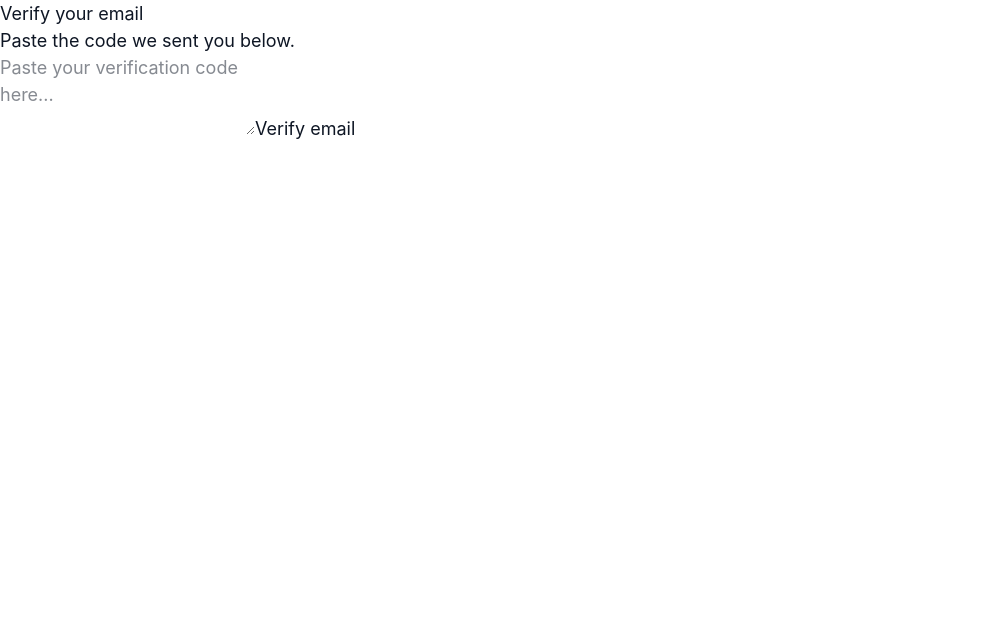
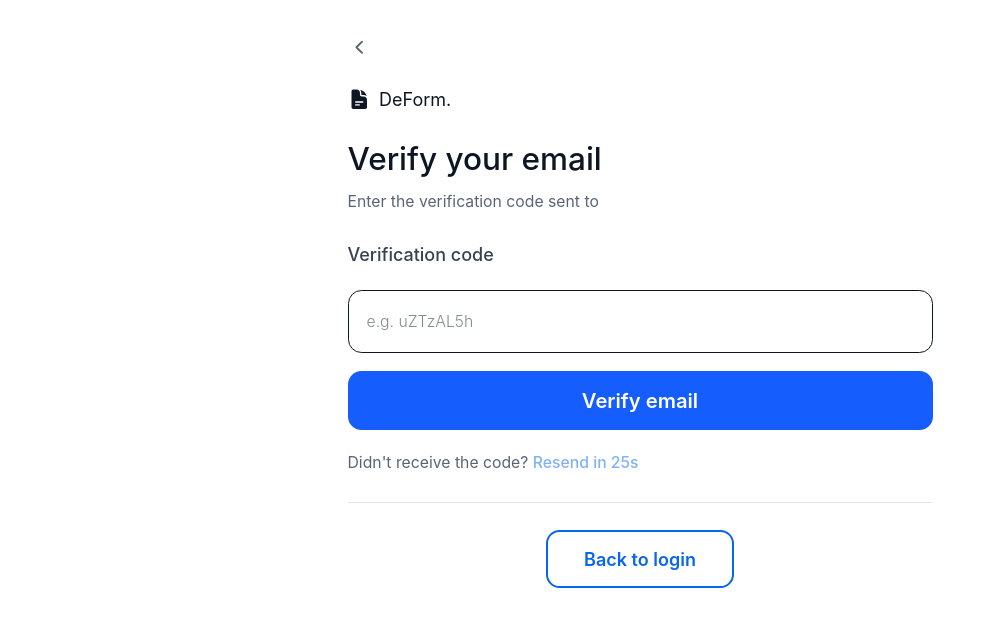
Before and after one commit to MasterIfeanyi/DeForm, a Next.js app: page /verify-email in a window 1280 px wide. Shown: the top 626 px of the page, without its empty margins (0-996 px from the left). Built offline with nearby package versions, Linux system fonts and the light colour scheme; no server answers.

Commit message:
create verify page

```diff
--- a/src/app/verify-email/page.js
+++ b/src/app/verify-email/page.js
@@ -1,14 +1,72 @@
 // app/verify-email/page.tsx
 'use client';
 import { useState } from 'react';
-import { useRouter } from 'next/navigation';
 import { signIn } from 'next-auth/react';
+import Link from 'next/link';
+import { Input, Button, FieldLabel } from '@/components/ui';
+import Icon from '@/icons/Icon';
+
+import React, { useEffect, useRef } from 'react'
+import { useRouter, useSearchParams } from 'next/navigation';
+import { Suspense } from 'react';
+import Image from "next/image";
+import { useTranslation } from "@/hooks/useTranslation"
 
 export default function VerifyEmailPage() {
+
+    const [email, setEmail] = useState(null);
+
+    useEffect(() => {
+        setEmail(sessionStorage.getItem('pendingEmail'));
+    }, []);
+
     const [token, setToken] = useState('');
     const [error, setError] = useState('');
     const [loading, setLoading] = useState(false);
+
+    const [code, setCode] = useState('')
+    const [timer, setTimer] = useState(30)
+
     const router = useRouter();
+
+    const { t } = useTranslation();
+
+    useEffect(() => {
+        if (timer === 0) return
+        const interval = setInterval(() => {
+            setTimer((prev) => prev - 1)
+        }, 1000)
+        return () => clearInterval(interval)
+    }, [timer])
+
+    const handleSubmit = async () => {
+        if (!code.trim()) {
+            setError(t('auth.verify.errors.codeRequired'))
+            return
+        }
+
+        setLoading(true)
+        setError('')
+
+        try {
+            const res = await fetch('/api/verify-email', {
+                method: 'POST',
+                headers: { 'Content-Type': 'application/json' },
+                body: JSON.stringify({ code, email }),
+            })
+
+            const data = await res.json()
+
+            if (!res.ok) {
+                setError(data.error || t('auth.verify.errors.invalidCode'))
+                return
+            }
+
+            router.push('/signin')
+        } finally {
+            setLoading(false)
+        }
+    }
 
     async function handleVerify() {
         setLoading(true);
@@ -28,7 +86,7 @@ export default function VerifyEmailPage() {
             return;
         }
 
-         // 2. Grab credentials stored during signup
+        // 2. Grab credentials stored during signup
         const email = sessionStorage.getItem('pendingEmail');
         const password = sessionStorage.getItem('pendingPassword');
 
@@ -52,20 +110,106 @@ export default function VerifyEmailPage() {
         router.push('/dashboard');
     }
 
+    const resendCode = async () => {
+        if (timer > 0) return
+
+        await fetch('/api/resend-code', {
+            method: 'POST',
+            headers: { 'Content-Type': 'application/json' },
+            body: JSON.stringify({ email }),
+        })
+
+        setTimer(30)
+    }
+
     return (
-        <div>
-            <h1>Verify your email</h1>
-            <p>Paste the code we sent you below.</p>
-            <textarea
-                value={token}
-                onChange={(e) => setToken(e.target.value)}
-                placeholder="Paste your verification code here..."
-                rows={3}
-            />
-            {error && <p style={{ color: 'red' }}>{error}</p>}
-            <button onClick={handleVerify} disabled={loading || !token}>
-                {loading ? 'Verifying...' : 'Verify email'}
-            </button>
+        <div className="min-h-screen bg-background flex flex-col items-center px-4 py-8">
+
+            {/* Back */}
+            <div className="w-full max-w-130 mb-6">
+                <Link href="/signin" className="text-muted-foreground hover:text-foreground">
+                    <Icon name="back" className="w-5 h-5" />
+                </Link>
+            </div>
+
+            <div className="w-full max-w-130">
+
+                {/* Logo */}
+                <div className="flex items-center gap-2 mb-5">
+                    <Icon name="document" className="w-5 h-5" /> DeForm.
+                </div>
+
+                {/* Heading */}
+                <h3 className="text-[1.75rem] font-medium mb-2">
+                    {t('auth.verify.title')}
+                </h3>
+
+                <p className="text-muted-foreground text-sm mb-6">
+                    {t('auth.verify.subtitle')}{' '}
+                    <span className="text-foreground font-medium">{email ?? ''}</span>
+                </p>
+
+                {/* Code Input */}
+                <div className="mb-2">
+                    <FieldLabel
+                        labelIdentifier={t('auth.verify.codeLabel')}
+                        className="text-base font-medium mb-3 block"
+                    />
+                    <Input
+                        value={code}
+                        onChange={(e) => {
+                            setCode(e.target.value)
+                            if (error) setError('')
+                        }}
+                        placeholder={t('auth.verify.codePlaceholder')}
+                        className={`h-14 text-base rounded-xl ${error ? 'border-danger focus:border-danger' : ''
+                            }`}
+                    />
+                    {error && (
+                        <p className="text-danger text-xs mt-1">{error}</p>
+                    )}
+                </div>
+
+                {/* CTA */}
+                <Button
+                    variant="primary"
+                    size="large"
+                    loading={loading}
+                    onClick={handleVerify}
+                    className="rounded-xl! mt-4 bg-blue-600! hover:bg-blue-700! text-lg!"
+                >
+                    {t('auth.verify.verifyButton')}
+                </Button>
+
+                {/* Resend */}
+                <div className="mt-5 text-sm text-muted-foreground">
+                    {t('auth.verify.noCode')}{' '}
+                    <button
+                        onClick={resendCode}
+                        disabled={timer > 0}
+                        className="text-primary font-medium disabled:opacity-50"
+                    >
+                        {timer > 0
+                            ? t('auth.verify.resendIn', { seconds: timer })
+                            : t('auth.verify.resend')}
+                    </button>
+                </div>
+
+                {/* Divider */}
+                <div className="border-t border-border my-6"></div>
+
+                {/* Back */}
+                <div className="flex justify-center">
+                    <Button
+                        variant="other"
+                        className="h-12! rounded-xl! px-8! border-2! border-primary! text-primary! hover:bg-accent!"
+                    >
+                        <Link href="/signin">
+                            {t('auth.verify.backToLogin')}
+                        </Link>
+                    </Button>
+                </div>
+            </div>
         </div>
     );
 }
--- a/src/hooks/useTranslation.js
+++ b/src/hooks/useTranslation.js
@@ -2,15 +2,19 @@ import { useContext } from "react"
 import { I18nContext } from "@/i18n/I18nProvider"
 
 export function useTranslation() {
-
   const { dictionary } = useContext(I18nContext)
 
-  function t(path) {
-
-    return path
+  function t(path, params) {
+    const value = path
       .split(".")
       .reduce((obj, key) => obj?.[key], dictionary)
 
+    if (!params || typeof value !== 'string') return value
+
+    return Object.entries(params).reduce(
+      (str, [key, val]) => str.replace(`{${key}}`, val),
+      value
+    )
   }
 
   return { t }
--- a/src/i18n/locales/en.json
+++ b/src/i18n/locales/en.json
@@ -64,9 +64,9 @@
             "codeLabel": "Verification code",
             "codePlaceholder": "e.g. uZTzAL5h",
             "verifyButton": "Verify email",
-            "noCode": "Didn’t receive the code?",
+            "noCode": "Didn't receive the code?",
             "resend": "Resend code",
-            "resendIn": "Resend in {{seconds}}s",
+            "resendIn": "Resend in {seconds}s",
             "backToLogin": "Back to login",
             "errors": {
                 "codeRequired": "Verification code is required",
```
